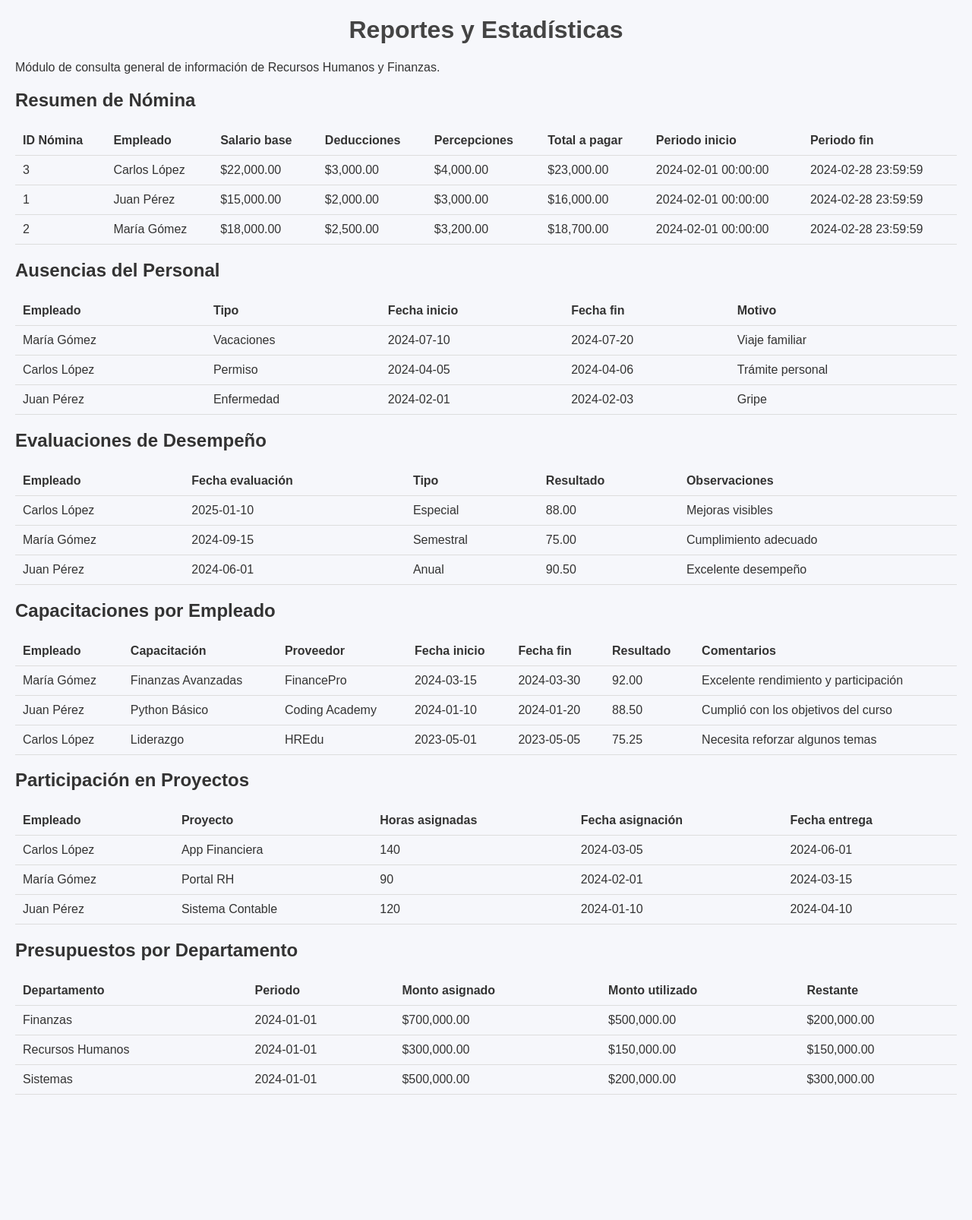
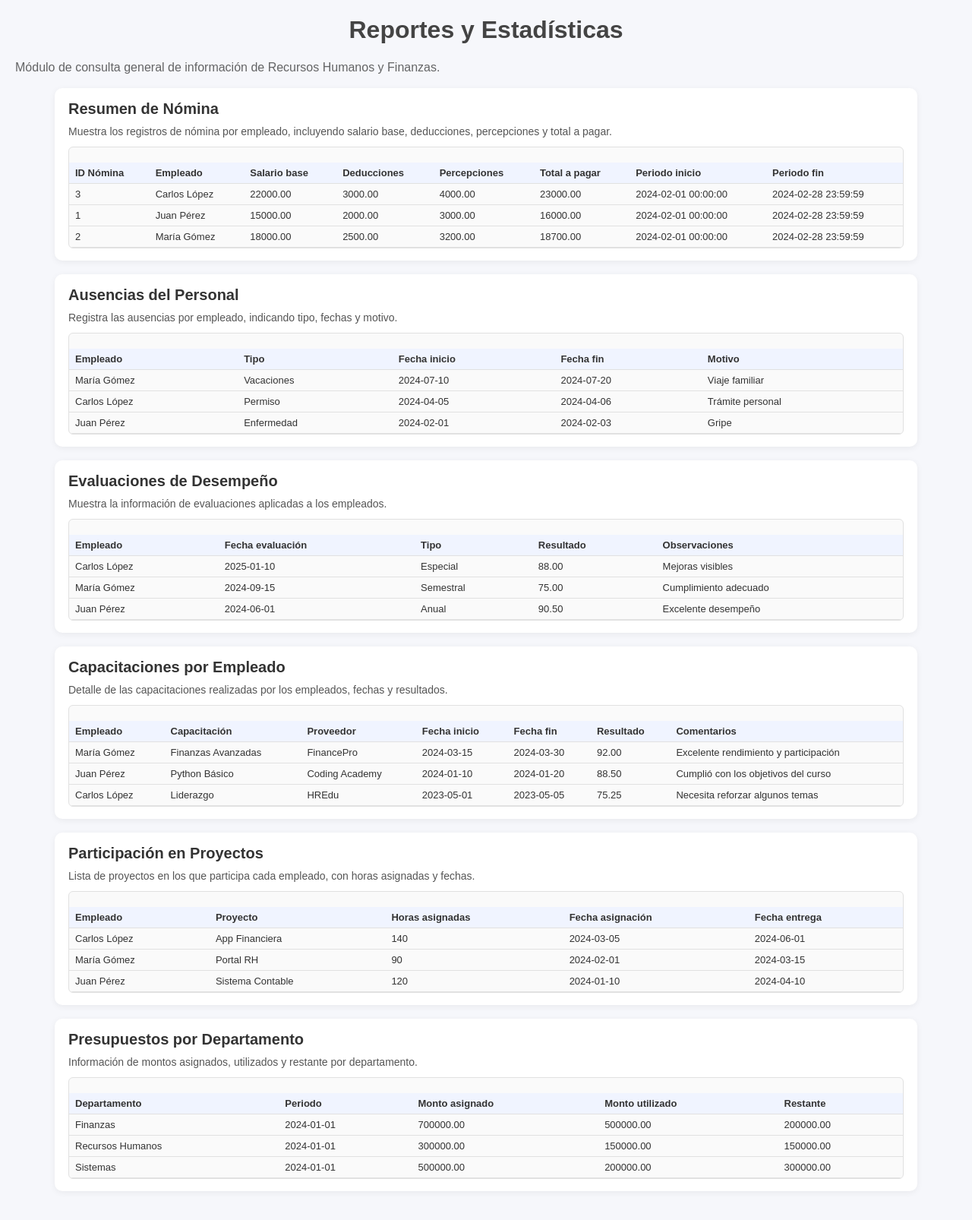
Before and after one commit to davidcllm/basesDeDatosRRHH, a Flask app: page /reportes in a window 1280 px wide. Shown: the part 58-1664 px from the top of the page at 76% size. Before the commit the page ends 1499 px from the top, so only its background shows below. Run offline with Flask 3, Linux system fonts and the light colour scheme; data comes from the database, SQL or seed files in the repository.

Commit message:
CORRECION

```diff
--- a/backend/routes/reportes.py
+++ b/backend/routes/reportes.py
@@ -108,7 +108,7 @@ def reportes():
     """)
     rep_proyectos = cursor.fetchall()
 
-    # 6) PRESUPUESTOS POR DEPARTAMENTO
+    # 6) PRESUPUESTOS POR DEPARTAMENTO HOLA
     cursor.execute("""
         SELECT
             d.nombre AS departamento,
--- a/frontend/templates/reportes.html
+++ b/frontend/templates/reportes.html
@@ -1,13 +1,73 @@
 {% extends "base.html" %}
 {% block content %}
 
-<h1>Reportes y Estadísticas</h1>
-<p>Módulo de consulta general de información de Recursos Humanos y Finanzas.</p>
+<h1 class="titulo-vista">Reportes y Estadísticas</h1>
+<p style="opacity:0.75;margin-bottom:18px;">
+  Módulo de consulta general de información de Recursos Humanos y Finanzas.
+</p>
 
-<!-- ========================== -->
-<!-- RESUMEN DE NÓMINA -->
-<!-- ========================== -->
+<style>
+  .report-card {
+    max-width: 1100px;
+    margin: 18px auto;
+    padding: 16px 18px;
+    border-radius: 10px;
+    background: #ffffff;
+    box-shadow: 0 2px 8px rgba(0,0,0,0.06);
+  }
+  .report-card h2 {
+    margin-top: 0;
+    margin-bottom: 10px;
+    font-size: 20px;
+  }
+  .report-card p.desc {
+    margin: 0 0 12px 0;
+    font-size: 14px;
+    color: #555;
+  }
+  .report-table-wrapper {
+    max-height: 260px;
+    overflow-y: auto;
+    border-radius: 6px;
+    border: 1px solid #e1e1e1;
+    background: #fafafa;
+  }
+  .report-table-wrapper table {
+    width: 100%;
+    border-collapse: collapse;
+  }
+  .report-table-wrapper th,
+  .report-table-wrapper td {
+    padding: 6px 8px;
+    font-size: 13px;
+    border-bottom: 1px solid #e1e1e1;
+  }
+  .report-table-wrapper th {
+    background: #f0f4ff;
+    position: sticky;
+    top: 0;
+    z-index: 1;
+  }
+  .empty-msg {
+    padding: 10px;
+    text-align: center;
+    font-size: 13px;
+    color: #777;
+  }
+</style>
+
+<!-- ===========================
+     1) RESUMEN DE NÓMINA
+=========================== -->
+<div class="report-card">
   <h2>Resumen de Nómina</h2>
+  <p class="desc">
+    Muestra los registros de nómina por empleado, incluyendo salario base, deducciones,
+    percepciones y total a pagar.
+  </p>
+
+  <div class="report-table-wrapper">
+    {% if rep_nomina and rep_nomina|length > 0 %}
     <table>
       <thead>
         <tr>
@@ -22,25 +82,37 @@
         </tr>
       </thead>
       <tbody>
-        {% for r in rep_nomina %}
+        {% for n in rep_nomina %}
         <tr>
-            <td>{{ r.id_nomina }}</td>
-            <td>{{ r.nombre_completo }}</td>
-            <td>{{ r.salario_base | currency }}</td>
-            <td>{{ r.deducciones | currency }}</td>
-            <td>{{ r.percepciones | currency }}</td>
-            <td>{{ r.total_pagar | currency }}</td>
-            <td>{{ r.fecha_inicio }}</td>
-            <td>{{ r.fecha_fin }}</td>
+          <td>{{ n.id_nomina }}</td>
+          <td>{{ n.nombre_completo }}</td>
+          <td>{{ n.salario_base | default(n.salario_base) }}</td>
+          <td>{{ n.deducciones | default(n.deducciones) }}</td>
+          <td>{{ n.percepciones | default(n.percepciones) }}</td>
+          <td>{{ n.total_pagar | default(n.total_pagar) }}</td>
+          <td>{{ n.fecha_inicio }}</td>
+          <td>{{ n.fecha_fin }}</td>
         </tr>
         {% endfor %}
       </tbody>
     </table>
+    {% else %}
+      <div class="empty-msg">No hay información de nómina registrada.</div>
+    {% endif %}
+  </div>
+</div>
 
-<!-- ========================== -->
-<!-- AUSENCIAS -->
-<!-- ========================== -->
+<!-- ===========================
+     2) AUSENCIAS
+=========================== -->
+<div class="report-card">
   <h2>Ausencias del Personal</h2>
+  <p class="desc">
+    Registra las ausencias por empleado, indicando tipo, fechas y motivo.
+  </p>
+
+  <div class="report-table-wrapper">
+    {% if rep_ausencias and rep_ausencias|length > 0 %}
     <table>
       <thead>
         <tr>
@@ -63,11 +135,23 @@
         {% endfor %}
       </tbody>
     </table>
+    {% else %}
+      <div class="empty-msg">No hay ausencias registradas.</div>
+    {% endif %}
+  </div>
+</div>
 
-<!-- ========================== -->
-<!-- EVALUACIONES -->
-<!-- ========================== -->
+<!-- ===========================
+     3) EVALUACIONES
+=========================== -->
+<div class="report-card">
   <h2>Evaluaciones de Desempeño</h2>
+  <p class="desc">
+    Muestra la información de evaluaciones aplicadas a los empleados.
+  </p>
+
+  <div class="report-table-wrapper">
+    {% if rep_evaluaciones and rep_evaluaciones|length > 0 %}
     <table>
       <thead>
         <tr>
@@ -79,22 +163,34 @@
         </tr>
       </thead>
       <tbody>
-        {% for e in rep_evaluaciones %}
+        {% for ev in rep_evaluaciones %}
         <tr>
-            <td>{{ e.nombre_completo }}</td>
-            <td>{{ e.fecha_evaluacion }}</td>
-            <td>{{ e.tipo }}</td>
-            <td>{{ e.resultado }}</td>
-            <td>{{ e.observaciones }}</td>
+          <td>{{ ev.nombre_completo }}</td>
+          <td>{{ ev.fecha_evaluacion }}</td>
+          <td>{{ ev.tipo }}</td>
+          <td>{{ ev.resultado }}</td>
+          <td>{{ ev.observaciones }}</td>
         </tr>
         {% endfor %}
       </tbody>
     </table>
+    {% else %}
+      <div class="empty-msg">No hay evaluaciones registradas.</div>
+    {% endif %}
+  </div>
+</div>
 
-<!-- ========================== -->
-<!-- CAPACITACIONES -->
-<!-- ========================== -->
+<!-- ===========================
+     4) CAPACITACIONES
+=========================== -->
+<div class="report-card">
   <h2>Capacitaciones por Empleado</h2>
+  <p class="desc">
+    Detalle de las capacitaciones realizadas por los empleados, fechas y resultados.
+  </p>
+
+  <div class="report-table-wrapper">
+    {% if rep_capacitaciones and rep_capacitaciones|length > 0 %}
     <table>
       <thead>
         <tr>
@@ -121,11 +217,23 @@
         {% endfor %}
       </tbody>
     </table>
+    {% else %}
+      <div class="empty-msg">No hay capacitaciones registradas.</div>
+    {% endif %}
+  </div>
+</div>
 
-<!-- ========================== -->
-<!-- PROYECTOS -->
-<!-- ========================== -->
+<!-- ===========================
+     5) PROYECTOS
+=========================== -->
+<div class="report-card">
   <h2>Participación en Proyectos</h2>
+  <p class="desc">
+    Lista de proyectos en los que participa cada empleado, con horas asignadas y fechas.
+  </p>
+
+  <div class="report-table-wrapper">
+    {% if rep_proyectos and rep_proyectos|length > 0 %}
     <table>
       <thead>
         <tr>
@@ -148,11 +256,23 @@
         {% endfor %}
       </tbody>
     </table>
+    {% else %}
+      <div class="empty-msg">No hay asignaciones de proyectos registradas.</div>
+    {% endif %}
+  </div>
+</div>
 
-<!-- ========================== -->
-<!-- PRESUPUESTOS -->
-<!-- ========================== -->
+<!-- ===========================
+     6) PRESUPUESTOS
+=========================== -->
+<div class="report-card">
   <h2>Presupuestos por Departamento</h2>
+  <p class="desc">
+    Información de montos asignados, utilizados y restante por departamento.
+  </p>
+
+  <div class="report-table-wrapper">
+    {% if rep_presupuestos and rep_presupuestos|length > 0 %}
     <table>
       <thead>
         <tr>
@@ -164,16 +284,21 @@
         </tr>
       </thead>
       <tbody>
-        {% for p in rep_presupuestos %}
+        {% for pr in rep_presupuestos %}
         <tr>
-            <td>{{ p.departamento }}</td>
-            <td>{{ p.periodo }}</td>
-            <td>{{ p.monto_asignado | currency }}</td>
-            <td>{{ p.monto_utilizado | currency }}</td>
-            <td>{{ p.restante | currency }}</td>
+          <td>{{ pr.departamento }}</td>
+          <td>{{ pr.periodo }}</td>
+          <td>{{ pr.monto_asignado }}</td>
+          <td>{{ pr.monto_utilizado }}</td>
+          <td>{{ pr.restante }}</td>
         </tr>
         {% endfor %}
       </tbody>
     </table>
+    {% else %}
+      <div class="empty-msg">No hay presupuestos registrados.</div>
+    {% endif %}
+  </div>
+</div>
 
 {% endblock %}
```
Lines whose indentation alone changed are shown as unchanged.
